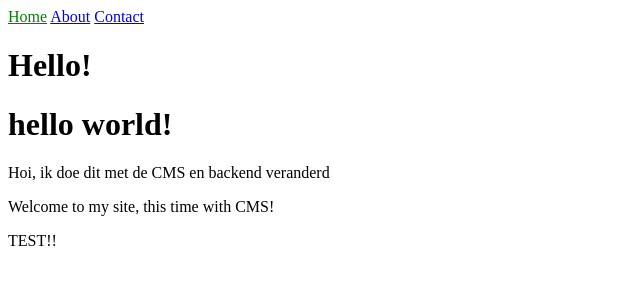
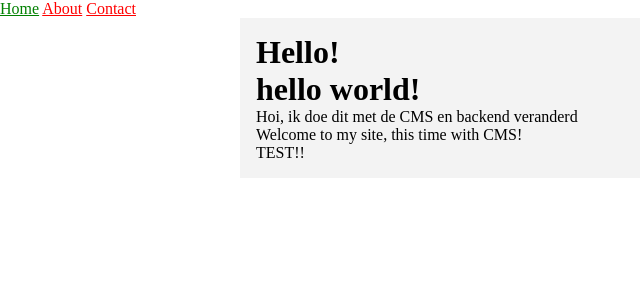
Before and after one commit to DaanBoertien/First-Jekkyl-website, a Jekyll site: the page built from index.html, in a window 1280 px wide. Shown: the top 300 px of the page, without its empty margins (0-640 px from the left). Built offline with Jekyll 4.4.1, drawn with Linux system fonts in a browser that asks for light colours.

Commit message:
added container and styles

```diff
--- a/_layouts/default.html
+++ b/_layouts/default.html
@@ -8,6 +8,8 @@
 </head>
 <body>
     {% include nav.html %}
-    {{content}}
+    <div class="container">
+        {{content}}
+    </div>
 </body>
 </html>
--- a/_sass/main.scss
+++ b/_sass/main.scss
@@ -1,3 +1,11 @@
-.current {
-    color: green;
-  }
+*, *::before,  *::after {
+    margin: 0;
+    padding: 0;
+}
+
+.container {
+    width: 60%;
+    background: rgb(243, 243, 243);
+    margin: 0 auto;
+    padding: 1em;
+}
--- /dev/null
+++ b/_sass/nav.scss
@@ -0,0 +1,7 @@
+a {
+    color: red;
+}
+
+.current {
+    color: green;
+  }
--- a/assets/css/styles.scss
+++ b/assets/css/styles.scss
@@ -1,3 +1,4 @@
 ---
 ---
 @import "main";
+@import "nav";
```
Also changed, not shown: 5 other files.
